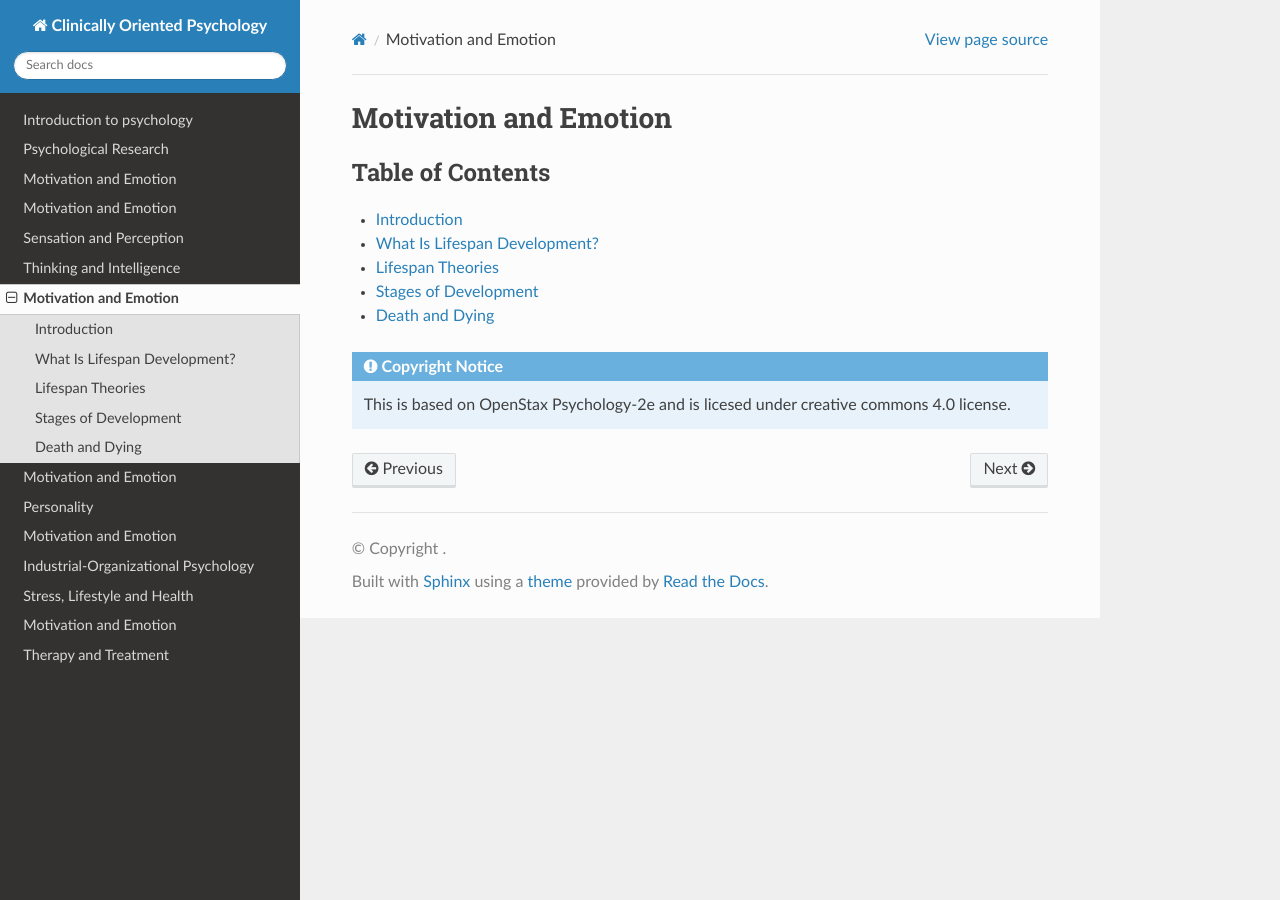
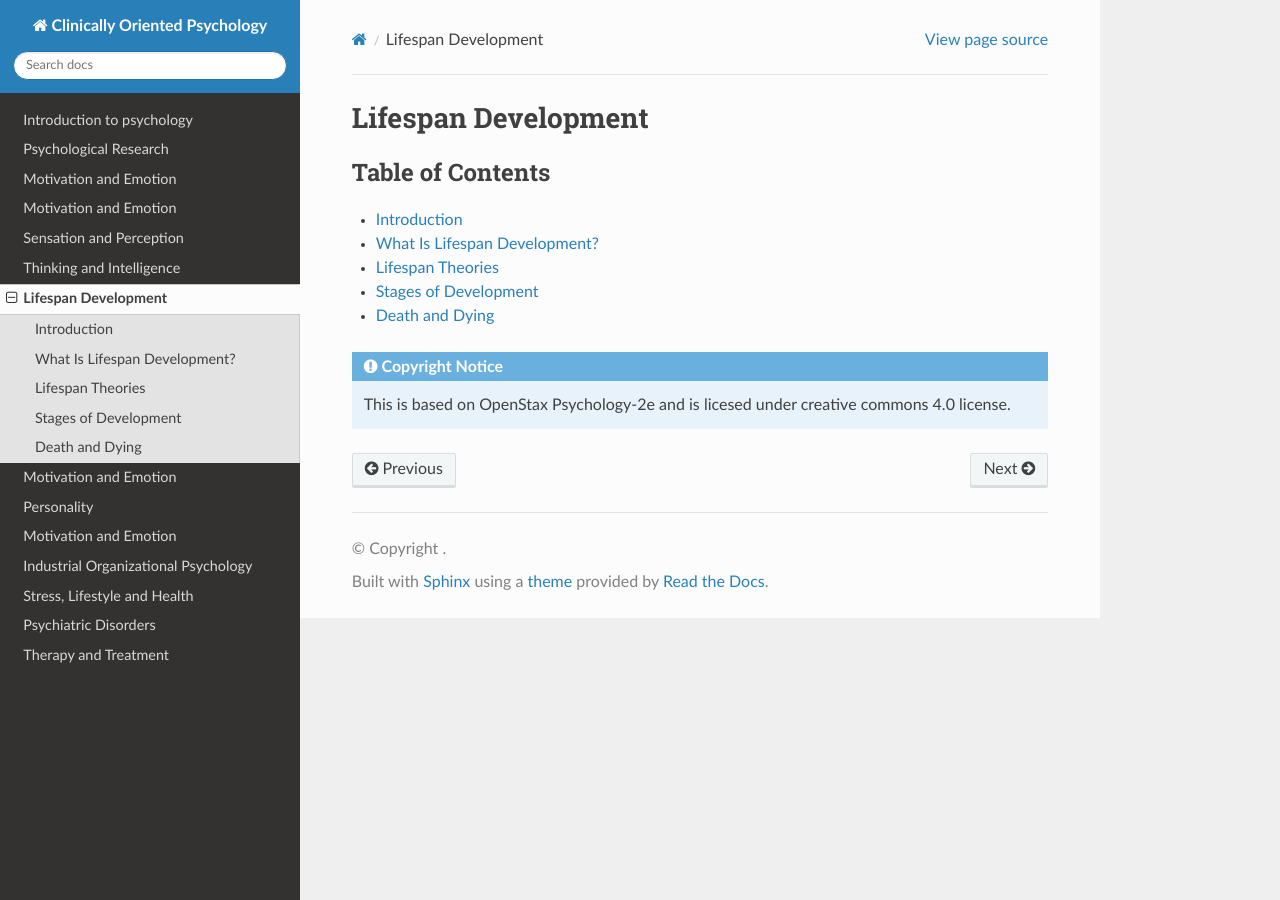
Before and after one commit to justpsychiatry/Clinically-Oriented-Psychology, a Sphinx documentation site: the page built from docs/source/devel/index.rst, in a window 1280 px wide. Built offline with Sphinx 7.4.7 and the Read the Docs theme 2.0.0, drawn with Linux system fonts in a browser that asks for light colours; pages that are not in the unit, such as notebooks, are missing from menus.

Commit message:
corrections

```diff
--- a/docs/source/conf.py
+++ b/docs/source/conf.py
@@ -4,10 +4,7 @@ import os
 import sys
 sys.path.insert(0, os.path.abspath('.'))
 #import sphinx_rtd_theme
-import sphinxcontrib.bibtex
 import myst_parser
-import sphinxcontrib.apa
-
 
 
 # -- Project information -----------------------------------------------------
--- a/docs/source/devel/index.rst
+++ b/docs/source/devel/index.rst
@@ -1,5 +1,5 @@
-Motivation and Emotion
-######################
+Lifespan Development
+####################
 
 
 .. toctree::
--- a/docs/source/disorders/index.rst
+++ b/docs/source/disorders/index.rst
@@ -1,4 +1,4 @@
-Motivation and Emotion
+Psychiatric Disorders
 ######################
 
 
--- a/docs/source/indusorg/index.rst
+++ b/docs/source/indusorg/index.rst
@@ -1,4 +1,4 @@
-Industrial-Organizational Psychology
+Industrial Organizational Psychology
 ####################################
 
 
```
